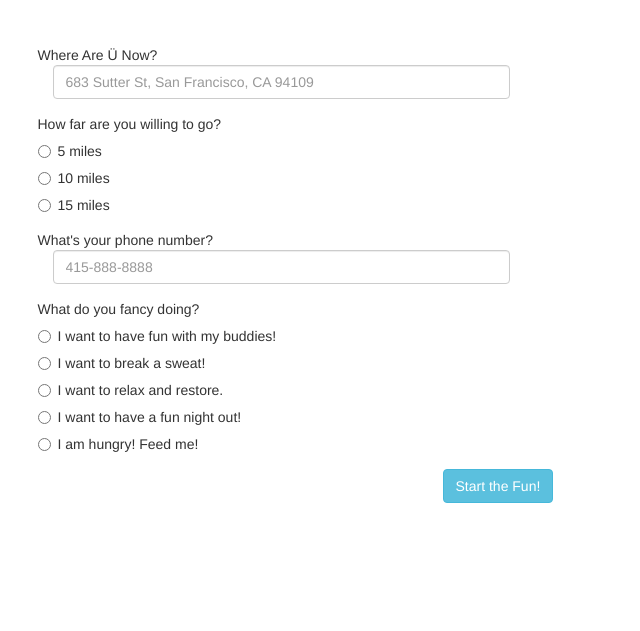
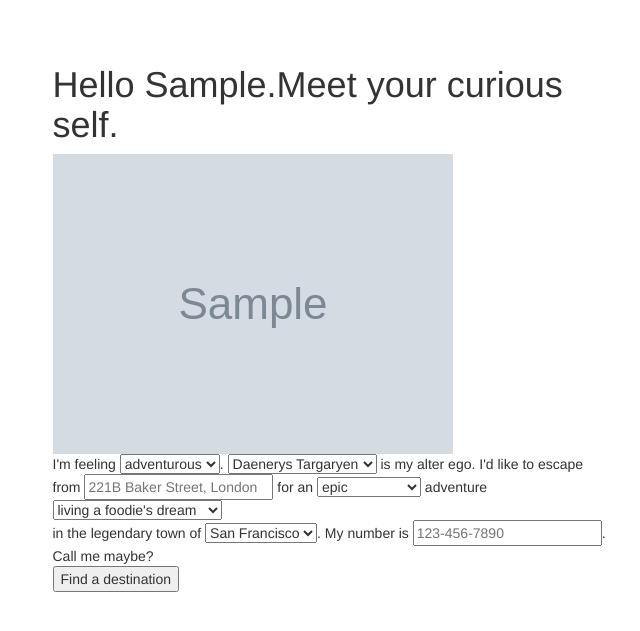
Before and after one commit to neonbadger/DestinationUnknown, a Flask app: template templates/dboard.html in a window 1280 px wide. Shown: the top 631 px of the page, without its empty margins (310-950 px from the left). Run offline with Flask 2, Linux system fonts and the light colour scheme; the template is opened without the code that fills it: most values are stand-ins (such as "Sample title", 1, 10 or a date in 2020); grey boxes marked "Sample" are stand-in pictures; parts of the project's set-up code (start-up, migrations or seed data) failed here and were passed over; some libraries are stand-ins or nearby versions.

Commit message:
change form fields, refractor Yelp search functions, add Mapbox view

```diff
--- a/requirements.txt
+++ b/requirements.txt
@@ -1,4 +1,5 @@
 Flask==0.10.1
+geopy==1.11.0
 httplib2==0.9.2
 itsdangerous==0.24
 Jinja2==2.8
--- a/templates/dboard.html
+++ b/templates/dboard.html
@@ -19,65 +19,69 @@
         <div class="container">
             <div id="form" class="row">
                 <div id="fields" class="col-md-6 col-md-offset-3">
-                    <form class="form-horizontal" action='/generateYelp.json' method='POST'>
+
+      <header>
+        <h1>Hello {{first_name}}.<span>Meet your curious self.</span></h1>
+        <img src='{{img_url}}'>
+      </header>
+      <div class="main clearfix">
+        <form id="nl-form" class="nl-form" action="/yelp_result" method="POST">
+          I'm feeling
+          <select name="mood">
+            <option value="adventurous" selected>adventurous</option>
+            <option value="relaxed">relaxed</option>
+            <option value="anxious">anxious</option>
+            <option value="strange">strange</option>
+            <option value="empty">empty</option>
+            <option value="something">something</option>
+          </select>.
+          <select name="alter_ego">
+            <option value="daenerys targaryen" selected>Daenerys Targaryen</option>
+            <option value="ziggy stardust">Ziggy Stardust</option>
+            <option value="sally ride">Sally Ride</option>
+            <option value="buzz aldrin">Buzz Aldrin</option>
+            <option value="serena williams">Serena Williams</option>
+            <option value="roger federer">Roger Federer</option>
+            <option value="taylor swift">T-Swift</option>
+            <option value="kimye">Kimye</option>
+          </select> is my alter ego.
+          I'd like to escape from
+          <input type="text" name="location" placeholder="221B Baker Street, London" data-subline="Ex. <em>123 Sutter Street, San Francisco</em>" required/>
+           for an
+          <select name="adjective">
+            <option value="epic" selected>epic</option>
+            <option value="unexpected">unexpected</option>
+            <option value="impulsive">impulsive</option>
+            <option value="extraordinary">extraordinary</option>
+            <option value="unforgettable">unforgettable</option>
+          </select>
+          adventure
+          <select name="event">
+            <option value="food" selected>living a foodie's dream</option>
+            <option value="friends">hanging with my peeps</option>
+            <option value="relax">pampering and relaxing</option>
+            <option value="nightlife">diving into the night</option>
+            <option value="fitness">shaping my new body</option>
+          </select>
+          <br />in the legendary town of
+          <select name="city">
+            <option value="san francisco" selected>San Francisco</option>
+            <option value="sunnyvale">Sunnyvale</option>
+            <option value="menlo park">Menlo Park</option>
+            <option value="redwood city">Redwood City</option>
+            <option value="berkeley">Berkeley</option>
+            <option value="santa cruz">Santa Cruz</option>
+          </select>. My number is
+          <input type="text" name="phone" placeholder="123-456-7890" data-subline="Ex. <em>123-456-7890</em>" required/>.
+          Call me maybe?
+          <div class="nl-submit-wrap">
+            <button class="nl-submit" type="submit">Find a destination</button>
+          </div>
+          <div class="nl-overlay"></div>
+        </form>
 
 
-                      <div class="form-group">
-                        Where Are Ü Now?
-                        <br>
-                        <div class="col-sm-10">
-
-                          <input type="text" class="form-control" id="address" name="address" placeholder="683 Sutter St, San Francisco, CA 94109">
-
-                        </div>
-                      </div>
-
-                      <div class="form-group">
-                        How far are you willing to go?
-                        <br>
-                        <div class="radio">
-                          <label><input type="radio" name='radius' value="5">5 miles</label>
-                        </div>
-                        <div class="radio">
-                          <label><input type="radio" name='radius' value="10">10 miles</label>
-                        </div>
-                        <div class="radio">
-                          <label><input type="radio" name='radius' value="15">15 miles</label>
-                        </div>
-                      </div>
-
-                      <div class="form-group">
-                        What's your phone number?
-                        <div class="col-sm-10">
-                          <input type="text" class="form-control" id="phone-number" name='phone-number' placeholder="415-888-8888">
-                        </div>
-                      </div>
-
-                      <div class="form-group">
-                        What do you fancy doing?
-                        <br>
-                        <div class="radio">
-                          <label><input type="radio" name="activity" value="group">I want to have fun with my buddies!</label>
-                        </div>
-                        <div class="radio">
-                          <label><input type="radio" name="activity" value="fitness">I want to break a sweat!</label>
-                        </div>
-                        <div class="radio">
-                          <label><input type="radio" name="activity" value="relax">I want to relax and restore.</label>
-                        </div>
-                        <div class="radio">
-                          <label><input type="radio" name="activity" value="night">I want to have a fun night out!</label>
-                        </div>
-                        <div class="radio">
-                          <label><input type="radio" name="activity" value="food">I am hungry! Feed me!</label>
-                        </div>
-                      </div>
-
-                </div>
-
-                <div class="col-md-1 col-md-offset-7">
-                    <button id="submit-activity" class="btn btn-info">Start the Fun!</button>
-                </div>
+      </div>
 
             </div>
 
--- /dev/null
+++ b/yelp_api.py
@@ -0,0 +1,56 @@
+import io
+import json
+import random
+
+from yelp.client import Client
+from yelp.oauth1_authenticator import Oauth1Authenticator
+
+
+with io.open('config_secret.json') as cred:
+    creds = json.load(cred)
+    auth = Oauth1Authenticator(**creds)
+    yelp_client = Client(auth)
+
+group_activity = ['arcades', 'amusementparks', 'lasertag', 'rock_climbing', 'gokarts',
+                  'escapegames', 'mini_golf', 'trampoline', 'zoos', 'bowling']
+
+fitness_activity = ['yoga', 'pilates', 'hiking', 'cyclingclasses']
+
+relax_activity = ['spas', 'hair', 'skincare', 'othersalons', 'massage',
+                  'outlet_stores', 'shoppingcenters', 'massage_therapy',
+                  'acupuncture', 'ayurveda', 'chiropractors', 'galleries',
+                  'gardens', 'museums', 'paintandsip', 'beaches']
+
+night_activity = ['cabaret', 'cinema', 'musicvenues', 'opera', 'theater',
+                  'cocktailbars', 'lounges', 'sportsbars', 'wine_bar',
+                  'poolhalls', 'pianobars', 'karaoke', 'jazzandblues',
+                  'danceclubs']
+
+eat_activity = ['wineries', 'farmersmarket', 'bakeries', 'bubbletea', 'coffee',
+                'icecream', 'gourmet', 'juicebars', 'desserts', 'breweries']
+
+def yelp_random_pick(event, city):
+    """Generates top pick for users."""
+
+    if event == 'food':
+        category_filter = random.choice(eat_activity)
+    elif event == 'friends':
+        category_filter = random.choice(group_activity)
+    elif event == 'relax':
+        category_filter = random.choice(relax_activity)
+    elif event == 'nightlight':
+        category_filter = random.choice(night_activity)
+    elif event == 'fitness':
+        category_filter = random.choice(fitness_activity)
+
+    params = {
+        'sort': 2,
+        # 'radius_filter': int(radius)*1609.34,
+        'category_filter': category_filter
+    }
+
+    response = yelp_client.search(city, **params)
+
+    biz = response.businesses[0]
+
+    return biz
```
Also changed, not shown: alt_main.py (+77 -117 lines), templates/yelp_result.html (+83 -2 lines).
